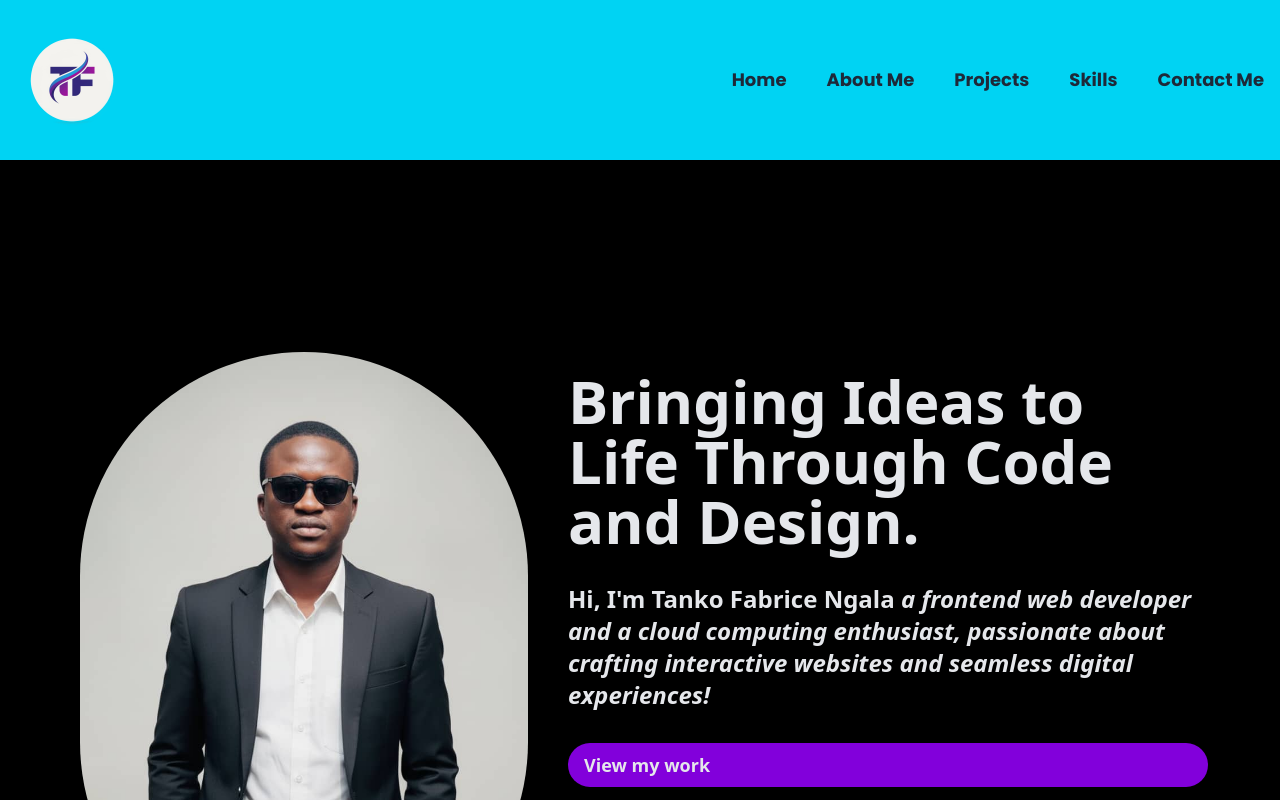
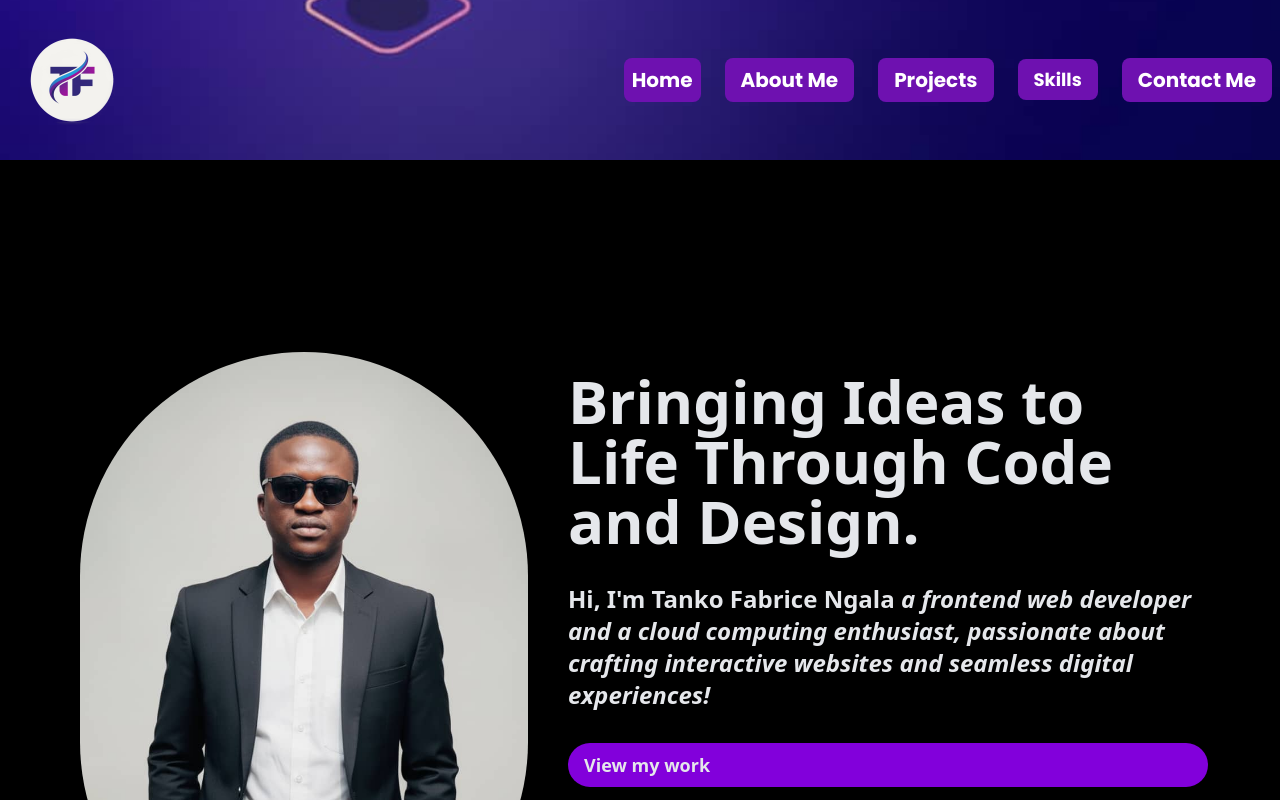
Before and after one commit to Tanko99/Tanko-Portfolio, a React (Vite) app in the folder tanko-ngala/: page / in a window 1280 px wide. Shown: the top 800 px of the page. Built offline with nearby package versions, Linux system fonts and the light colour scheme.

Commit message:
navbar: background color changed

```diff
--- a/tanko-ngala/src/components/Navbar.jsx
+++ b/tanko-ngala/src/components/Navbar.jsx
@@ -2,13 +2,16 @@ import { useState } from "react";
 import { Menu, X } from "lucide-react";
 import { Link } from "react-router-dom";
 import logo from '../assets/logo.png';
+import background from '../assets/bg-pic.jpg';
 
 function Navbar(){
     const [isOpen, setIsOpen] = useState(false);
     const toggleMenu = () => setIsOpen(!isOpen);
 
     return (
-        <nav className="flex md:flex-row flex-col w-full items-center justify-between px-6 sm:px-2 py-4 mb-40 bg-cyan-400 text-gray-800 font-poppins">
+        <nav
+        style={{ backgroundImage: `url(${background})`}} className="
+        bg-cover bg-center bg-no-repeat flex md:flex-row flex-col w-full items-center justify-between px-6 sm:px-2 py-4 mb-40 text-white font-poppins">
             <img src={logo} alt="my logo is here" className="rounded-full w-32 h-32" />
             <div className="md:hidden cursor-pointer" onClick={toggleMenu}>
                 {isOpen? <X size={30} /> : <Menu size={30} /> }
@@ -16,11 +19,11 @@ function Navbar(){
             <ul  className={`z-50 md:flex md:items-center md:gap-6 absolute md:static left-0 w-full md:w-auto bg-black md:bg-transparent transition-all duration-300 ease-in-out ${
           isOpen ? "top-16 opacity-100" : "top-[-400px] opacity-0 md:opacity-100"
         }`} >
-            <li><Link to="/" className="hover:bg-purple-300 rounded-lg font-bold text-lg px-2 py-2 bg-cyan-400">Home</Link></li>
-            <li><Link to="about" className="hover:bg-purple-300 rounded-lg font-bold text-lg px-2 py-2 bg-cyan-400">About Me</Link></li>
-            <li><Link to="/projects" className="hover:bg-purple-300 rounded-lg font-bold text-lg px-2 py-2 bg-cyan-400">Projects</Link></li>
-            <li><Link to="/skills" className="hover:bg-purple-300 rounded-lg font-bold text-lg px-2 py-2 bg-cyan-400">Skills</Link></li>
-            <li><Link to="/contact" className="hover:bg-purple-300 rounded-lg font-bold text-lg px-2 py-2 bg-cyan-400">Contact Me</Link></li>
+            <li><Link to="/" className="hover:bg-purple-500 rounded-lg font-bold text-xl px-2 py-2 bg-purple-800">Home</Link></li>
+            <li><Link to="about" className="hover:bg-purple-500 rounded-lg font-bold text-xl px-4 py-2 bg-purple-800">About Me</Link></li>
+            <li><Link to="/projects" className="hover:bg-purple-500 rounded-lg font-bold text-xl px-4 py-2 bg-purple-800">Projects</Link></li>
+            <li><Link to="/skills" className="hover:bg-purple-500 rounded-lg font-bold text-lg px-4 py-2 bg-purple-800">Skills</Link></li>
+            <li><Link to="/contact" className="hover:bg-purple-500 rounded-lg font-bold text-xl px-4 py-2 bg-purple-800">Contact Me</Link></li>
         </ul>
  </nav>
     );
```
